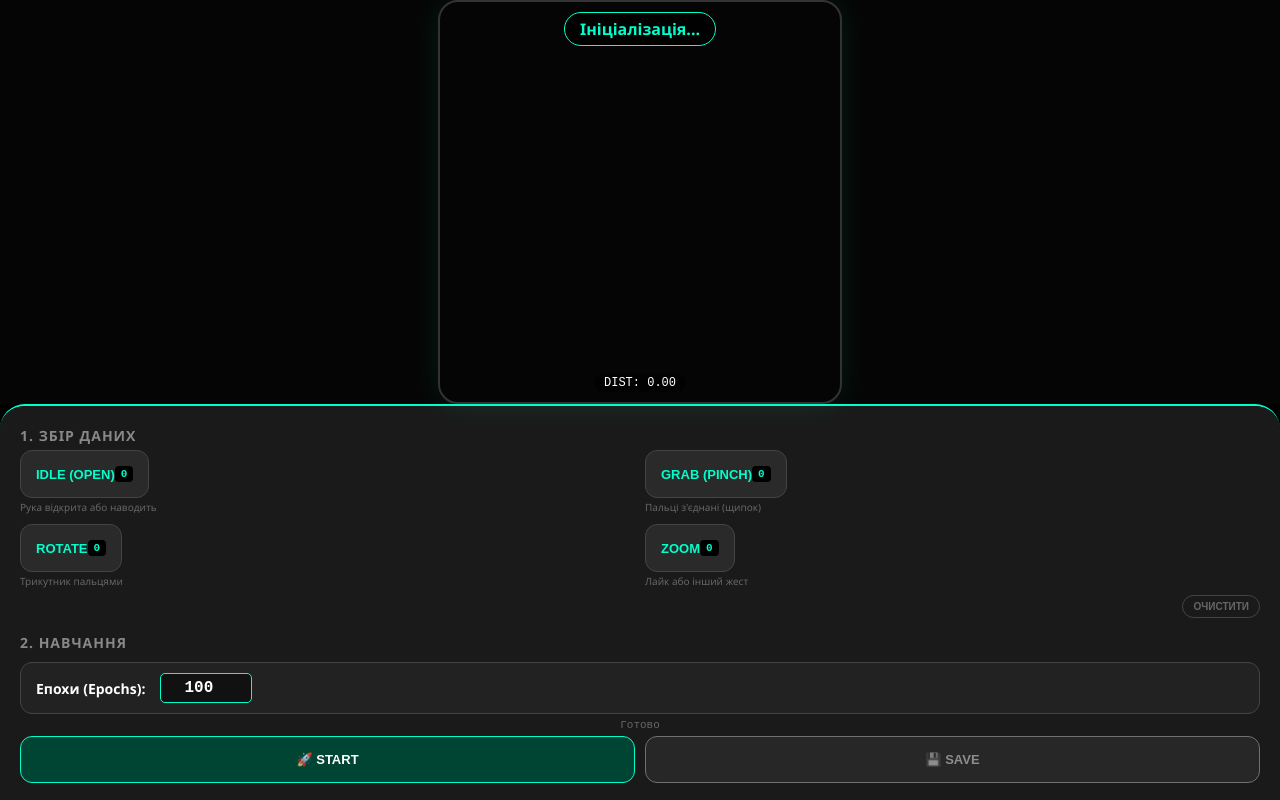
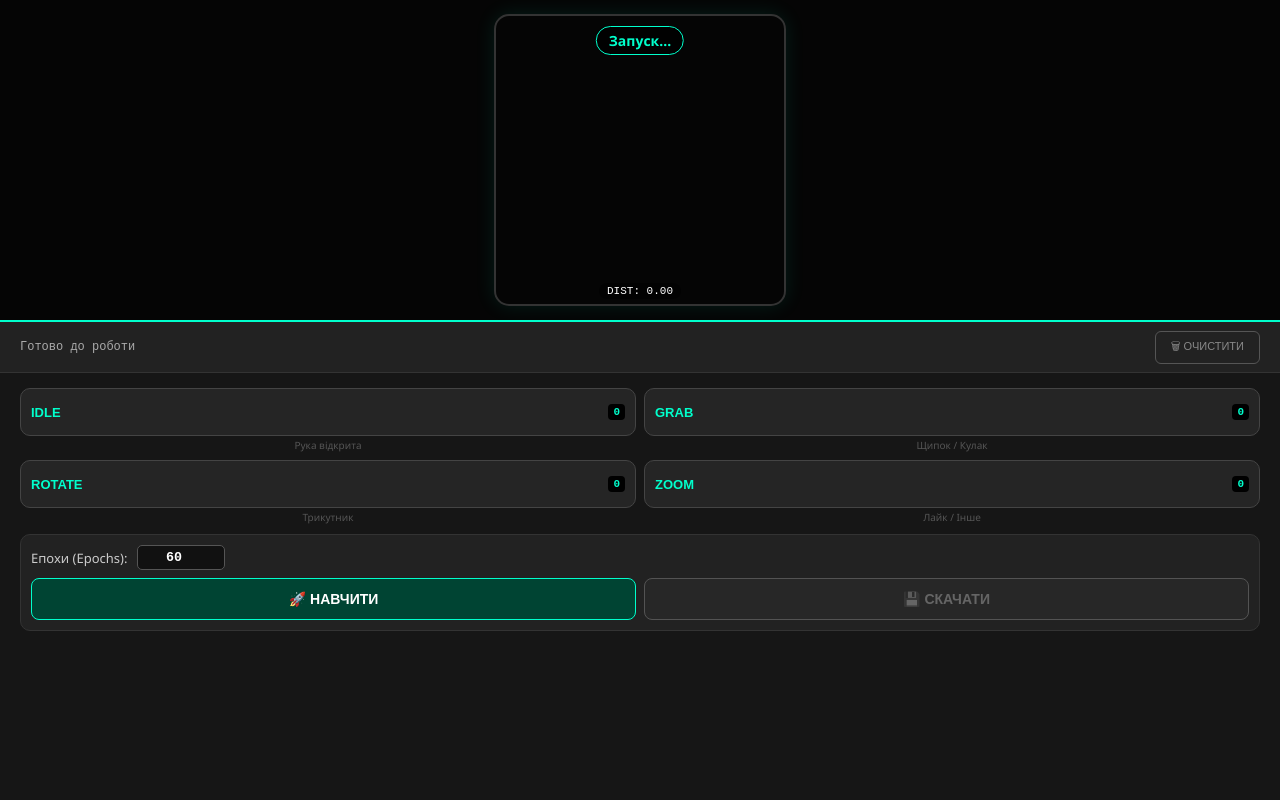
Before and after one commit to KAFTNTU/Neiro, a plain HTML site: page index.html in a window 1280 px wide. Drawn offline with Linux system fonts and the light colour scheme; a script that the page names is missing.

Commit message:
Update index.html

```diff
--- a/index.html
+++ b/index.html
@@ -3,12 +3,12 @@
 <head>
     <meta charset="UTF-8">
     <meta name="viewport" content="width=device-width, initial-scale=1.0, user-scalable=no">
-    <title>TNTU Trainer v7</title>
+    <title>TNTU Trainer v10 [Compact]</title>
     <style>
         :root {
             --primary: #00ffcc;
             --bg: #000000;
-            --panel: #1a1a1a;
+            --panel: #161616;
             --danger: #ff4444;
             --success: #00cc66;
             --pinch-color: #ff00ff;
@@ -23,88 +23,126 @@
             overflow: hidden;
         }
 
-        /* --- КАМЕРА --- */
+        /* --- 1. КАМЕРА (Верхні 40%) --- */
         #camera-section {
-            flex: 1;
+            height: 40vh; /* Фіксована висота */
             display: flex; justify-content: center; align-items: center;
-            position: relative; background: #050505;
+            background: #050505;
+            position: relative;
         }
 
         #square-wrapper {
             position: relative;
-            width: 90vw; max-width: 400px;
-            aspect-ratio: 1 / 1;
-            border: 2px solid #333; border-radius: 20px;
+            height: 90%; /* Майже на всю висоту секції */
+            aspect-ratio: 1 / 1; /* Квадрат */
+            border: 2px solid #333; border-radius: 15px;
             overflow: hidden;
-            box-shadow: 0 0 30px rgba(0, 255, 204, 0.1);
+            box-shadow: 0 0 20px rgba(0, 255, 204, 0.1);
             transition: border-color 0.2s;
+            display: flex; justify-content: center; align-items: center;
         }
+
         #square-wrapper.recording { border-color: var(--danger); box-shadow: 0 0 30px rgba(255, 68, 68, 0.4); }
         #square-wrapper.pinched { border-color: var(--pinch-color); box-shadow: 0 0 30px rgba(255, 0, 255, 0.4); }
 
         video, canvas {
-            position: absolute; top: 0; left: 0; width: 100%; height: 100%;
-            object-fit: cover; transform: scaleX(-1);
+            position: absolute; height: 100%; width: auto; min-width: 100%;
+            left: 50%; transform: translateX(50%) scaleX(-1);
+            object-fit: cover;
         }
 
         #prediction-overlay {
             position: absolute; top: 10px; left: 50%; transform: translateX(-50%);
-            background: rgba(0, 0, 0, 0.7); padding: 5px 15px; border-radius: 20px;
-            font-weight: bold; font-size: 16px; color: var(--primary);
+            background: rgba(0, 0, 0, 0.7); padding: 4px 12px; border-radius: 20px;
+            font-weight: bold; font-size: 14px; color: var(--primary);
             z-index: 10; border: 1px solid var(--primary); white-space: nowrap;
         }
 
         #pinch-meter {
-            position: absolute; bottom: 10px; left: 50%; transform: translateX(-50%);
-            background: rgba(0, 0, 0, 0.6); padding: 2px 10px; border-radius: 10px;
-            font-family: monospace; font-size: 12px; color: #fff; z-index: 10;
+            position: absolute; bottom: 5px; left: 50%; transform: translateX(-50%);
+            background: rgba(0, 0, 0, 0.6); padding: 2px 8px; border-radius: 8px;
+            font-family: monospace; font-size: 11px; color: #fff; z-index: 10;
         }
 
-        /* --- НИЖНЯ ПАНЕЛЬ --- */
-        #bottom-panel {
-            height: auto; min-height: 40vh;
-            background: var(--panel);
+        /* --- 2. ПАНЕЛЬ ІНСТРУМЕНТІВ (Смужка посередині) --- */
+        #toolbar {
+            height: 50px;
+            background: #222;
             border-top: 2px solid var(--primary);
-            border-radius: 25px 25px 0 0;
-            padding: 20px;
-            display: flex; flex-direction: column; gap: 15px;
-            overflow-y: auto;
-            box-shadow: 0 -5px 20px rgba(0,0,0,0.5);
+            border-bottom: 1px solid #333;
+            display: flex; justify-content: space-between; align-items: center;
+            padding: 0 20px;
+            z-index: 20;
         }
 
-        h2 { margin: 0; font-size: 14px; color: #888; text-transform: uppercase; letter-spacing: 1px; }
-
-        .setting-box {
-            background: #222; padding: 10px 15px; border-radius: 12px; border: 1px solid #444;
-            display: flex; justify-content: space-between; align-items: center; margin-bottom: 5px;
+        #status-log {
+            font-family: monospace; font-size: 12px; color: #aaa;
         }
 
-        .epoch-input {
-            background: #111; border: 1px solid var(--primary); color: #fff;
-            padding: 5px; width: 80px; text-align: center; border-radius: 5px;
-            font-weight: bold; font-size: 16px; font-family: monospace;
+        .clear-btn {
+            background: transparent; border: 1px solid #555; color: #888;
+            padding: 6px 15px; border-radius: 6px; font-size: 11px; text-transform: uppercase;
+            cursor: pointer; transition: 0.2s;
+        }
+        .clear-btn:hover { border-color: var(--danger); color: var(--danger); }
+
+        /* --- 3. НИЖНЯ ПАНЕЛЬ (Решта екрану) --- */
+        #bottom-panel {
+            flex: 1; /* Займає решту місця */
+            background: var(--panel);
+            padding: 15px 20px;
+            display: flex; flex-direction: column; gap: 10px;
+            overflow-y: auto;
         }
 
-        .grid-buttons { display: grid; grid-template-columns: 1fr 1fr; gap: 10px; margin-top: 5px; }
+        h2 { margin: 0 0 5px 0; font-size: 13px; color: #666; text-transform: uppercase; letter-spacing: 1px; }
 
-        button {
-            background: #2a2a2a; border: 1px solid #444; color: var(--primary);
-            padding: 15px; border-radius: 12px; font-size: 13px; font-weight: bold;
-            text-transform: uppercase; cursor: pointer;
+        /* Сітка кнопок */
+        .grid-buttons {
+            display: grid; grid-template-columns: 1fr 1fr; gap: 8px;
+        }
+
+        /* Стиль кнопок запису */
+        .btn-wrapper { position: relative; }
+
+        button.record-btn {
+            background: #252525; border: 1px solid #444; color: var(--primary);
+            padding: 15px 10px; border-radius: 10px; font-size: 13px; font-weight: bold;
+            text-transform: uppercase; cursor: pointer; width: 100%;
             display: flex; justify-content: space-between; align-items: center;
-            transition: all 0.2s;
+            transition: all 0.1s;
         }
-        button:active { transform: scale(0.98); }
-        button.record-btn:active { background: var(--danger); color: #fff; border-color: var(--danger); }
-        button:disabled { opacity: 0.5; filter: grayscale(1); cursor: not-allowed; }
+        button.record-btn:active { background: var(--danger); color: #fff; border-color: var(--danger); transform: scale(0.98); }
 
-        .action-buttons { display: flex; gap: 10px; margin-top: 5px; }
-        .action-btn { flex: 1; background: #004433; border-color: var(--primary); color: #fff; justify-content: center; }
+        .hint-text {
+            font-size: 10px; color: #555; text-align: center; margin-top: 2px;
+            white-space: nowrap; overflow: hidden; text-overflow: ellipsis;
+        }
 
-        .count-badge { background: #000; padding: 2px 6px; border-radius: 4px; font-family: monospace; font-size: 11px; }
-        #status-log { font-size: 11px; color: #666; text-align: center; margin-top: 5px; font-family: monospace; }
+        .count-badge { background: #000; padding: 2px 5px; border-radius: 4px; font-family: monospace; font-size: 11px; }
 
-        .hint-text { font-size: 10px; color: #666; margin-top: 2px; }
+        /* Секція навчання */
+        .train-section {
+            background: #222; border: 1px solid #333; border-radius: 10px; padding: 10px;
+            display: flex; flex-direction: column; gap: 8px;
+        }
+
+        .epoch-row { display: flex; align-items: center; gap: 10px; font-size: 13px; color: #ccc; }
+        .epoch-input {
+            background: #111; border: 1px solid #555; color: #fff;
+            padding: 4px 8px; width: 70px; text-align: center; border-radius: 5px;
+            font-weight: bold; font-family: monospace;
+        }
+
+        .action-buttons { display: flex; gap: 8px; }
+        .action-btn {
+            flex: 1; background: #004433; border: 1px solid var(--primary); color: #fff;
+            padding: 12px; border-radius: 8px; font-weight: bold; cursor: pointer;
+            text-transform: uppercase; font-size: 14px;
+        }
+        .action-btn:disabled { opacity: 0.3; filter: grayscale(1); }
+        .action-btn:active { background: var(--primary); color: #000; }
+
     </style>
 
     <script src="https://cdn.jsdelivr.net/npm/@mediapipe/hands/hands.js" crossorigin="anonymous"></script>
@@ -114,71 +152,69 @@
 </head>
 <body>
 
+    <!-- 1. КАМЕРА -->
     <div id="camera-section">
         <div id="square-wrapper">
-            <div id="prediction-overlay">Ініціалізація...</div>
+            <div id="prediction-overlay">Запуск...</div>
             <div id="pinch-meter">DIST: 0.00</div>
             <video id="video" playsinline></video>
             <canvas id="output"></canvas>
         </div>
     </div>
 
+    <!-- 2. ПАНЕЛЬ ІНСТРУМЕНТІВ (Тут тепер кнопка Очистити) -->
+    <div id="toolbar">
+        <div id="status-log">Готово до роботи</div>
+        <button class="clear-btn" onclick="clearAll()">🗑 Очистити</button>
+    </div>
+
+    <!-- 3. КНОПКИ ТА НАВЧАННЯ -->
     <div id="bottom-panel">
 
-        <div>
-            <h2>1. Збір даних</h2>
+        <!-- Секція Збору -->
         <div class="grid-buttons">
-                <!-- IDLE -->
-                <div>
+            <div class="btn-wrapper">
                 <button class="record-btn" onmousedown="startRec(0)" onmouseup="stopRec()" ontouchstart="startRec(0)" ontouchend="stopRec()">
-                        IDLE (Open) <span id="c0" class="count-badge">0</span>
+                    IDLE <span id="c0" class="count-badge">0</span>
                 </button>
-                    <div class="hint-text">Рука відкрита або наводить</div>
+                <div class="hint-text">Рука відкрита</div>
             </div>
 
-                <!-- GRAB -->
-                <div>
+            <div class="btn-wrapper">
                 <button class="record-btn" onmousedown="startRec(1)" onmouseup="stopRec()" ontouchstart="startRec(1)" ontouchend="stopRec()">
-                        GRAB (Pinch) <span id="c1" class="count-badge">0</span>
+                    GRAB <span id="c1" class="count-badge">0</span>
                 </button>
-                    <div class="hint-text">Пальці з'єднані (щипок)</div>
+                <div class="hint-text">Щипок / Кулак</div>
             </div>
 
-                <!-- ROTATE -->
-                <div>
+            <div class="btn-wrapper">
                 <button class="record-btn" onmousedown="startRec(2)" onmouseup="stopRec()" ontouchstart="startRec(2)" ontouchend="stopRec()">
                     ROTATE <span id="c2" class="count-badge">0</span>
                 </button>
-                    <div class="hint-text">Трикутник пальцями</div>
+                <div class="hint-text">Трикутник</div>
             </div>
 
-                <!-- ZOOM -->
-                <div>
+            <div class="btn-wrapper">
                 <button class="record-btn" onmousedown="startRec(3)" onmouseup="stopRec()" ontouchstart="startRec(3)" ontouchend="stopRec()">
                     ZOOM <span id="c3" class="count-badge">0</span>
                 </button>
-                    <div class="hint-text">Лайк або інший жест</div>
-                </div>
-            </div>
-            <div style="text-align: right; margin-top: 5px;">
-                <button onclick="clearAll()" style="padding: 5px 10px; font-size: 10px; width: auto; display: inline-block; background: transparent; border: 1px solid #444; color: #666;">Очистити</button>
+                <div class="hint-text">Лайк / Інше</div>
             </div>
         </div>
 
-        <div>
-            <h2>2. Навчання</h2>
-
-            <div class="setting-box" style="margin-top: 10px; justify-content: flex-start; gap: 15px;">
-                <label for="epochs-input" style="font-size: 14px; font-weight: bold;">Епохи (Epochs):</label>
-                <input type="number" id="epochs-input" class="epoch-input" value="100" min="1" max="1000000">
+        <!-- Секція Навчання -->
+        <div class="train-section">
+            <div class="epoch-row">
+                <span>Епохи (Epochs):</span>
+                <input type="number" id="epochs-input" class="epoch-input" value="60" min="10">
             </div>
 
-            <div id="status-log">Готово</div>
             <div class="action-buttons">
-                <button class="action-btn" id="btn-train" onclick="train()">🚀 Start</button>
-                <button class="action-btn" id="btn-save" onclick="download()" disabled>💾 Save</button>
+                <button class="action-btn" id="btn-train" onclick="train()">🚀 Навчити</button>
+                <button class="action-btn" id="btn-save" onclick="download()" disabled>💾 Скачати</button>
             </div>
         </div>
+
     </div>
 
 <script>
@@ -201,13 +237,10 @@
     const CANVAS = document.getElementById('output');
     const CTX = CANVAS.getContext('2d');
 
-    // --- MEDIAPIPE INIT ---
     const hands = new Hands({locateFile: (file) => `https://cdn.jsdelivr.net/npm/@mediapipe/hands/${file}`});
-
-    // Стандартні налаштування (без перемикача)
     hands.setOptions({
         maxNumHands: 1,
-        modelComplexity: 1,
+        modelComplexity: 1, // Full model for accuracy
         minDetectionConfidence: 0.5,
         minTrackingConfidence: 0.5
     });
@@ -219,27 +252,23 @@
         if (results.multiHandLandmarks && results.multiHandLandmarks.length > 0) {
             const lm = results.multiHandLandmarks[0];
 
-            // 1. Малюємо
             drawConnectors(CTX, lm, HAND_CONNECTIONS, {color: '#00ffcc', lineWidth: 2});
             drawLandmarks(CTX, lm, {color: '#ff0000', lineWidth: 1, radius: 3});
 
-            // 2. Рахуємо відстань (щипок) для візуалізації
             const dist = calculatePinchDist(lm);
-            pinchMeter.innerText = `DIST: ${dist.toFixed(3)}`;
+            pinchMeter.innerText = `DIST: ${dist.toFixed(2)}`;
 
-            // Візуальний ефект "математичного" щипка ( < 0.05)
             if (dist < 0.05 && !isRecording) {
                 wrapper.classList.add('pinched');
             } else {
                 wrapper.classList.remove('pinched');
             }
 
-            // 3. Логіка
             if (isRecording) {
                 record(lm);
                 wrapper.classList.add('recording');
                 wrapper.classList.remove('pinched');
-                predOverlay.innerText = "ЗАПИС: " + CLASSES[currentLabel];
+                predOverlay.innerText = "REC: " + CLASSES[currentLabel];
                 predOverlay.style.color = "#ff4444";
                 predOverlay.style.borderColor = "#ff4444";
             } else {
@@ -247,13 +276,13 @@
                 if (model && !isTraining) {
                     predict(lm);
                 } else {
-                    predOverlay.innerText = "Рука виявлена";
+                    predOverlay.innerText = "Рука є";
                     predOverlay.style.color = "#00ffcc";
                     predOverlay.style.borderColor = "#00ffcc";
                 }
             }
         } else {
-            predOverlay.innerText = "Покажіть руку";
+            predOverlay.innerText = "Немає руки";
             predOverlay.style.color = "#888";
             predOverlay.style.borderColor = "#444";
         }
@@ -265,16 +294,12 @@
     });
     camera.start();
 
-    // --- MATH HELPER ---
     function calculatePinchDist(lm) {
-        // Відстань між вказівним (8) та великим (4)
         const dx = lm[8].x - lm[4].x;
         const dy = lm[8].y - lm[4].y;
-        // z не враховуємо для простоти 2D проекції, або можна врахувати
         return Math.sqrt(dx*dx + dy*dy);
     }
 
-    // --- DATA PROCESSING ---
     function processLandmarks(landmarks) {
         const wrist = landmarks[0];
         const flat = [];
@@ -289,12 +314,11 @@
         return flat.map(v => v / (max + 1e-6));
     }
 
-    // --- RECORDING ---
     function startRec(id) {
         if(isTraining) return;
         isRecording = true;
         currentLabel = id;
-        if(navigator.vibrate) navigator.vibrate(50);
+        if(navigator.vibrate) navigator.vibrate(40);
     }
     function stopRec() { isRecording = false; }
 
@@ -306,6 +330,7 @@
     }
 
     function clearAll() {
+        if(!confirm("Видалити всі записані дані?")) return;
         data = { inputs: [], labels: [] };
         counts = [0,0,0,0];
         for(let i=0; i<4; i++) document.getElementById(`c${i}`).innerText = 0;
@@ -314,7 +339,6 @@
         statusLog.innerText = "Дані очищено";
     }
 
-    // --- TRAINING ---
     async function train() {
         if (data.inputs.length < 10) { alert("Мало даних!"); return; }
 
@@ -336,22 +360,22 @@
 
         model.compile({optimizer: 'adam', loss: 'categoricalCrossentropy', metrics: ['accuracy']});
 
-        statusLog.innerText = `Старт навчання (${userEpochs} епох)...`;
+        statusLog.innerText = `Навчання...`;
 
         await model.fit(inputs, labels, {
             epochs: userEpochs,
             batchSize: 16,
             callbacks: {
                 onEpochEnd: (e, l) => {
-                    if (e % Math.ceil(userEpochs / 20) === 0 || e === userEpochs - 1) {
-                        statusLog.innerText = `Епоха ${e+1}/${userEpochs}: Точність ${(l.acc*100).toFixed(0)}%`;
+                    if (e % Math.ceil(userEpochs / 10) === 0 || e === userEpochs - 1) {
+                        statusLog.innerText = `E:${e+1} Acc:${(l.acc*100).toFixed(0)}%`;
                     }
                 }
             }
         });
 
         isTraining = false;
-        statusLog.innerText = "Готово! Можна тестувати.";
+        statusLog.innerText = "Готово!";
         document.getElementById('btn-train').disabled = false;
         document.getElementById('btn-save').disabled = false;
         inputs.dispose(); labels.dispose();
@@ -370,7 +394,6 @@
             const stableIdx = Object.keys(counts).reduce((a, b) => counts[a] > counts[b] ? a : b);
 
             predOverlay.innerText = `${CLASSES[stableIdx]} ${(conf*100).toFixed(0)}%`;
-            // Колір залежить від впевненості
             const color = conf > 0.8 ? "#00ffcc" : "#ffff00";
             predOverlay.style.color = color;
             predOverlay.style.borderColor = color;
```
Lines whose indentation alone changed are shown as unchanged.
